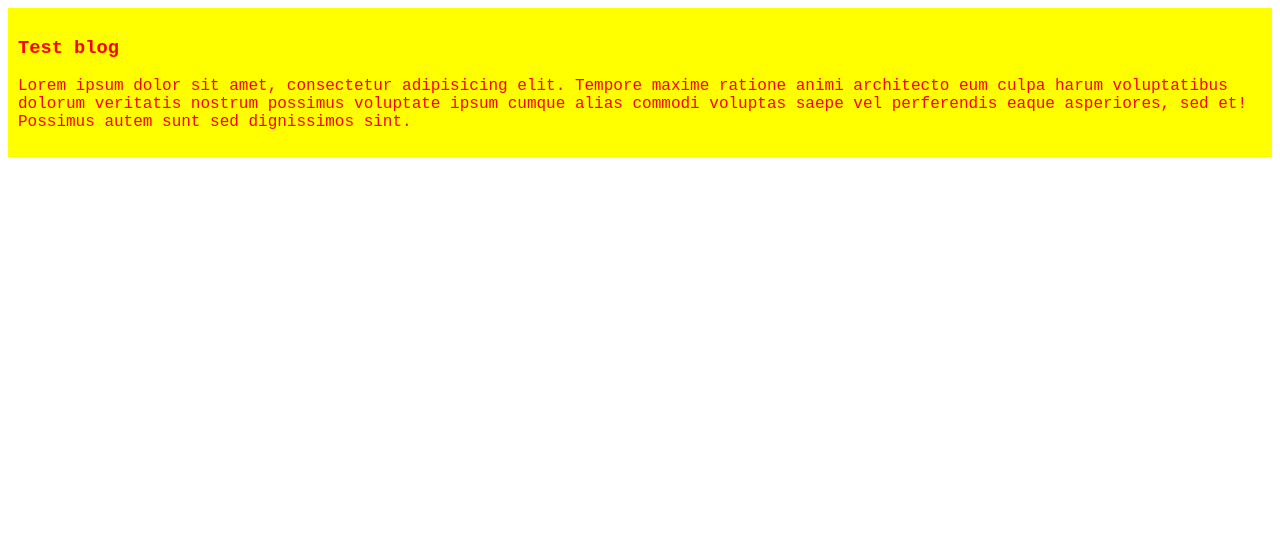
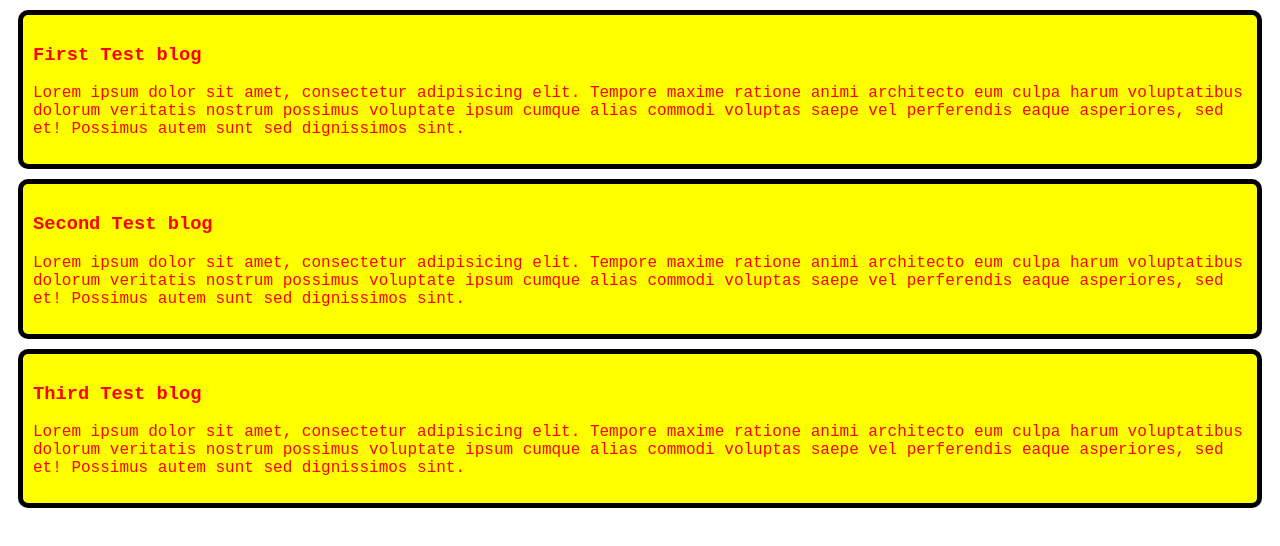
Before and after one commit to iqbalhossensayem/first-github-repo, a plain HTML site: page index.html in a window 1280 px wide. Drawn offline with Linux system fonts and the light colour scheme.

Commit message:
added the second test blog

```diff
--- a/CSS/add.css
+++ b/CSS/add.css
@@ -3,5 +3,8 @@ div{
     color: red;
    padding: 10px;
    font-family: 'Courier New', Courier, monospace;
+   margin: 10px;
+   border: 5px solid black;
+   border-radius: 10px;
 
 }
--- a/index.html
+++ b/index.html
@@ -8,7 +8,17 @@
 </head>
 <body>
     <div>
-        <h3> Test blog</h3>
+        <h3> First Test blog</h3>
+        <p>Lorem ipsum dolor sit amet, consectetur adipisicing elit. Tempore maxime ratione animi architecto eum culpa harum voluptatibus dolorum veritatis nostrum possimus voluptate ipsum cumque alias commodi voluptas saepe vel perferendis eaque asperiores, sed et! Possimus autem sunt sed dignissimos sint.
+        </p>
+    </div>
+    <div>
+        <h3> Second Test blog</h3>
+        <p>Lorem ipsum dolor sit amet, consectetur adipisicing elit. Tempore maxime ratione animi architecto eum culpa harum voluptatibus dolorum veritatis nostrum possimus voluptate ipsum cumque alias commodi voluptas saepe vel perferendis eaque asperiores, sed et! Possimus autem sunt sed dignissimos sint.
+        </p>
+    </div>
+    <div>
+        <h3> Third Test blog</h3>
         <p>Lorem ipsum dolor sit amet, consectetur adipisicing elit. Tempore maxime ratione animi architecto eum culpa harum voluptatibus dolorum veritatis nostrum possimus voluptate ipsum cumque alias commodi voluptas saepe vel perferendis eaque asperiores, sed et! Possimus autem sunt sed dignissimos sint.
         </p>
     </div>
```
